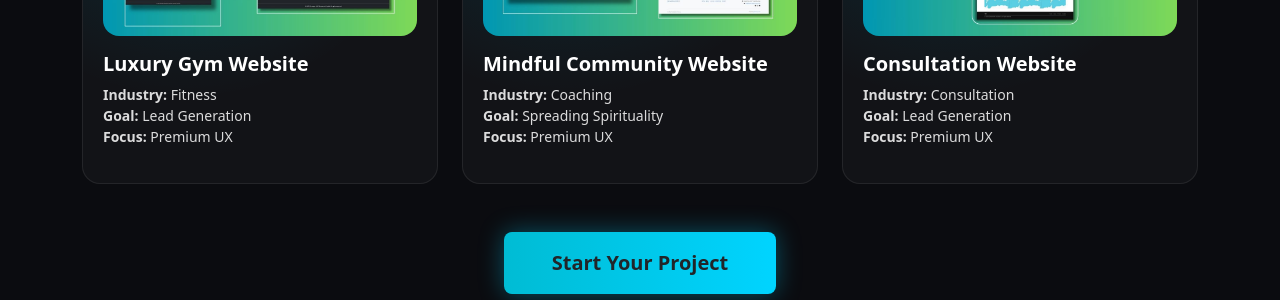
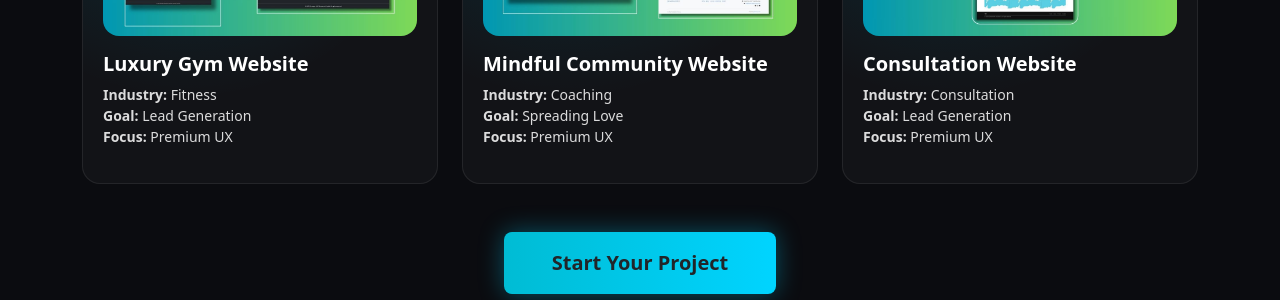
Before and after one commit to Iambiswajit-C/digitalsparkhq, a Jekyll site: the page built from services/web-design/index.md, in a window 1280 px wide and 900 px high, scrolled down 2303 px. Shown: the part 154-454 px from the top of the window. Built offline with Jekyll 4.4.1, drawn with Linux system fonts in a browser that asks for light colours.

Commit message:
Update project goal from 'Spreading Spirituality' to 'Spreading Love'

```diff
--- a/services/web-design/index.md
+++ b/services/web-design/index.md
@@ -210,7 +210,7 @@ breadcrumb:
 
       <p class="text-white-75 small">
         <b>Industry:</b> Coaching <br>
-        <b>Goal:</b> Spreading Spirituality <br>
+        <b>Goal:</b> Spreading Love <br>
         <b>Focus:</b> Premium UX
       </p>
     </div>
```
